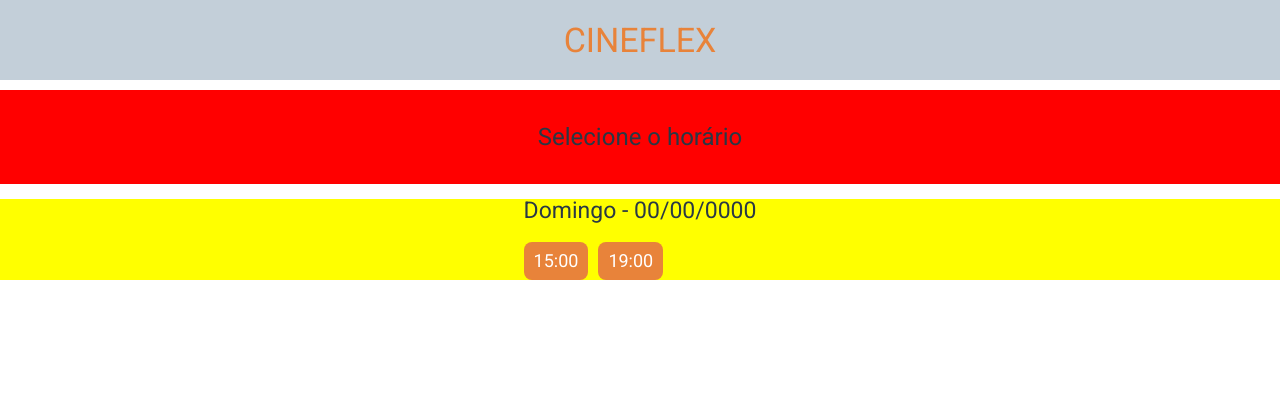
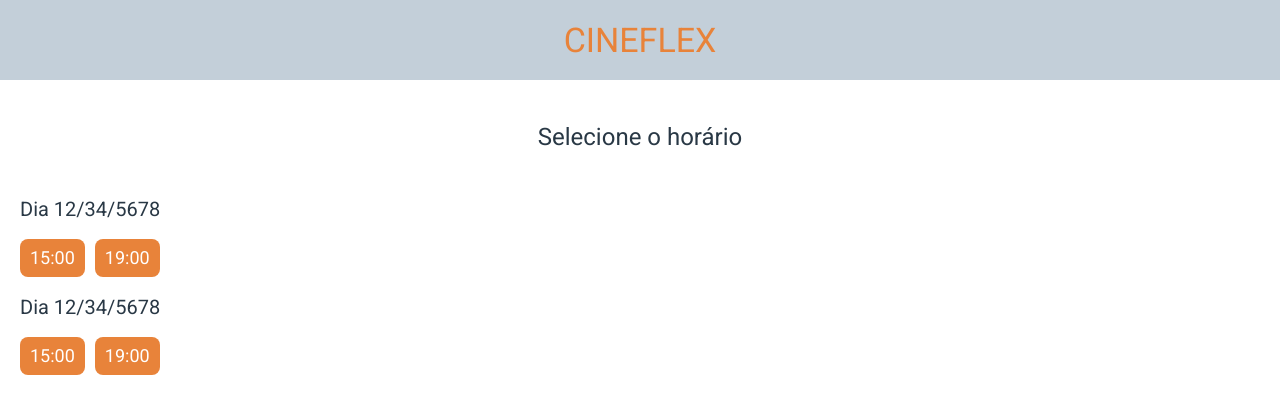
Before and after one commit to Victorlimah/projeto9-cineflex, a React (Create React App) app: page /filme in a window 1280 px wide. Shown: the top 414 px of the page. Built offline with nearby package versions, Linux system fonts and the light colour scheme.

Commit message:
list movies with axios, and transition screen

```diff
--- a/public/index.html
+++ b/public/index.html
@@ -3,7 +3,7 @@
   <head>
     <meta charset="utf-8" />
     <meta name="viewport" content="width=device-width, initial-scale=1" />
-    <title>React App</title>
+    <title>CINEFLEX</title>
   </head>
   <body>
     <noscript>You need to enable JavaScript to run this app.</noscript>
--- a/src/components/Movie.jsx
+++ b/src/components/Movie.jsx
@@ -1,14 +1,38 @@
 import SectionTitle from "./SectionTitle";
-import { useState, useEffect } from "react";
-import { API_LINK } from "./App";
+// import { useState, useEffect } from "react";
+// import { API_LINK } from "./App";
+// import axios from "axios";
 
 export default function Movie() {
+  //   const [days, setDays] = useState(null);
+
+  //   useEffect(() => {
+  //     const request = axios.get(`${API_LINK}/movies/1/showtimes`);
+  //     request.then((response) => {
+  //       setDays(response.data.days);
+  //     });
+  //   }, []);
+
+  //   if (days === null) {
+  //     return <div>Carregando...</div>;
+  //   }
+
+  //   console.log("days aqui: " + days);
+
   return (
     <>
       <SectionTitle nameClass="container-select" text="Selecione o horário" />
       <section className="list-time">
         <article className="day">
-          <h3>Domingo - 00/00/0000</h3>
+          <h3>Dia 12/34/5678</h3>
+          <ul className="list-hour">
+            <li>15:00</li>
+            <li>19:00</li>
+          </ul>
+        </article>
+
+        <article className="day">
+          <h3>Dia 12/34/5678</h3>
           <ul className="list-hour">
             <li>15:00</li>
             <li>19:00</li>
--- a/src/components/SelectMovie.jsx
+++ b/src/components/SelectMovie.jsx
@@ -13,10 +13,13 @@ export default function SelectMovie() {
       setMovies(response.data);
     });
   }, []);
-  console.log(movies);
+
   if (movies === null) {
     return <div>Carregando...</div>;
   }
+
+  console.log(movies);
+
   return (
     <>
       <SectionTitle nameClass="container-select" text="Selecione um filme" />
--- a/src/styles/style.css
+++ b/src/styles/style.css
@@ -26,7 +26,6 @@ header {
   font-size: 24px;
   color: #293845;
   margin: 90px 0 15px 0;
-  background-color: red;
   padding: 35px;
   text-align: center;
 }
@@ -35,7 +34,6 @@ header {
   display: flex;
   flex-wrap: wrap;
   justify-content: space-evenly;
-  background-color: blue;
 }
 
 .movie img {
@@ -47,7 +45,7 @@ header {
 }
 
 .day h3 {
-  font-size: 23px;
+  font-size: 20px;
   display: flex;
   align-items: center;
   color: #293845;
@@ -55,9 +53,12 @@ header {
 
 .list-time {
   display: flex;
-  flex-wrap: wrap;
-  justify-content: space-evenly;
-  background-color: yellow;
+  flex-direction: column;
+  margin-left: 20px;
+}
+
+article {
+  margin-bottom: 20px;
 }
 
 .list-hour {
```
Also changed, not shown: 1 other file (tests, documents, lock files or other folders).
